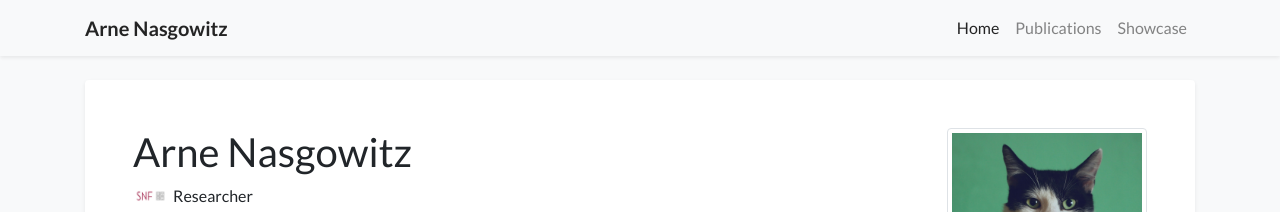
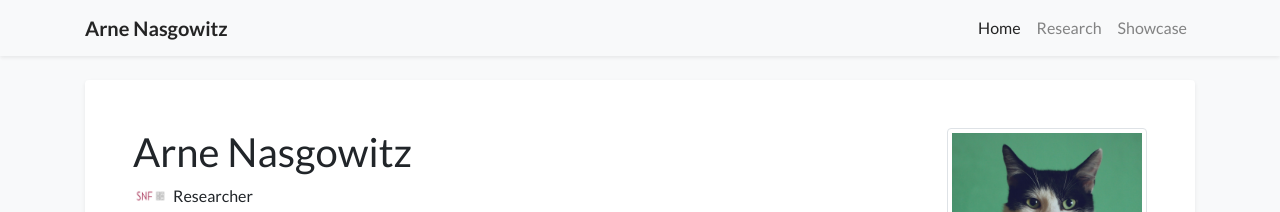
Before and after one commit to arne-nasgowitz/arne-nasgowitz.github.io, a Jekyll site: the page built from index.html, in a window 1280 px wide. Shown: the top 212 px of the page. Built offline with Jekyll 4.4.1, drawn with Linux system fonts in a browser that asks for light colours; nearby versions of some CDN libraries; a style sheet for code colours, icons or effects is not loaded.

Commit message:
Update navigation.yml
preliminary, publications -> research

```diff
--- a/_data/navigation.yml
+++ b/_data/navigation.yml
@@ -3,7 +3,7 @@ pages:
 #       For example, the `navbar_title` field in `showcase.html` is "Showcase" and the `name` field here should also be "Showcase"
 - name: Home
   url: /
-- name: Publications
+- name: Research
   url: /publications
 - name: Showcase
   url: /showcase
```
